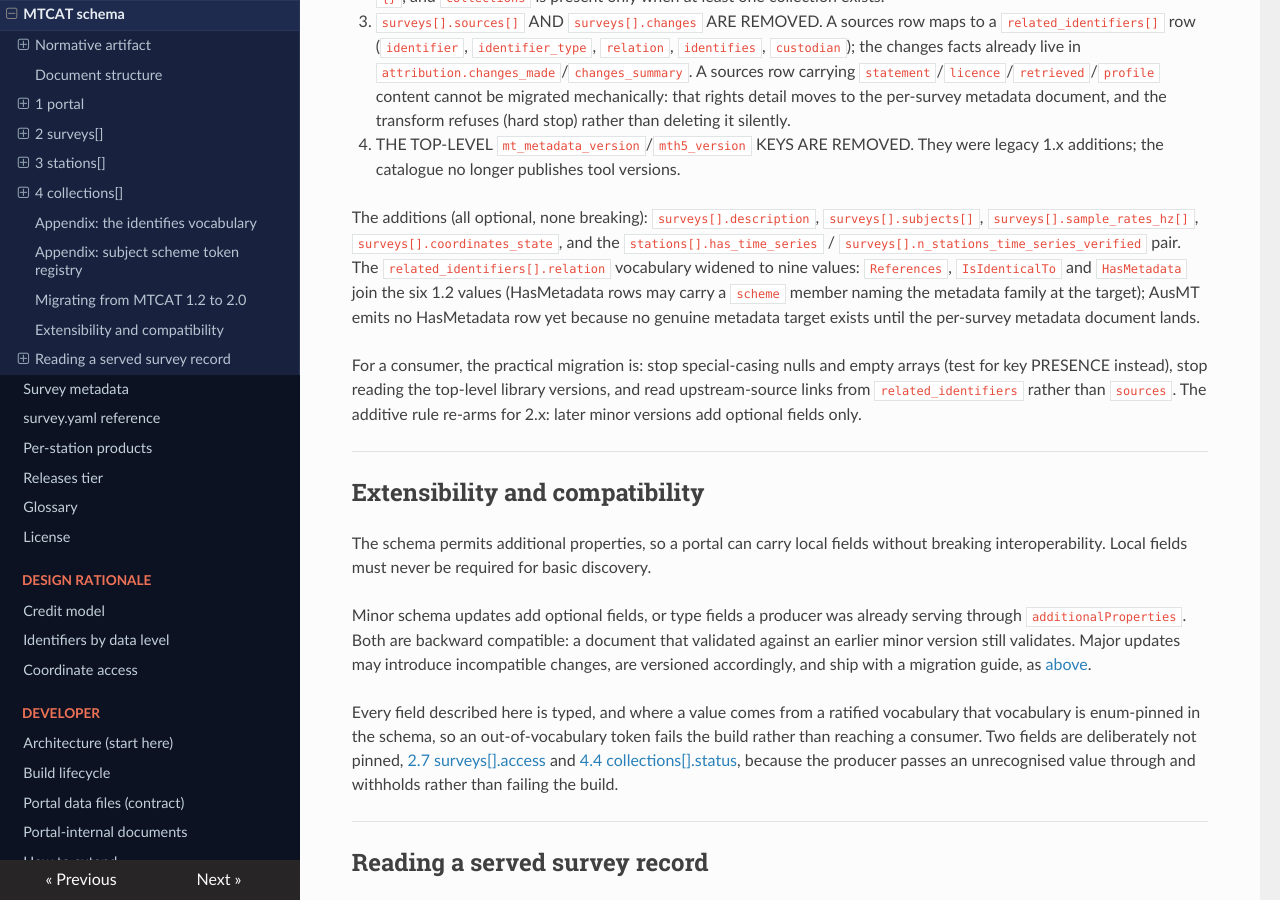
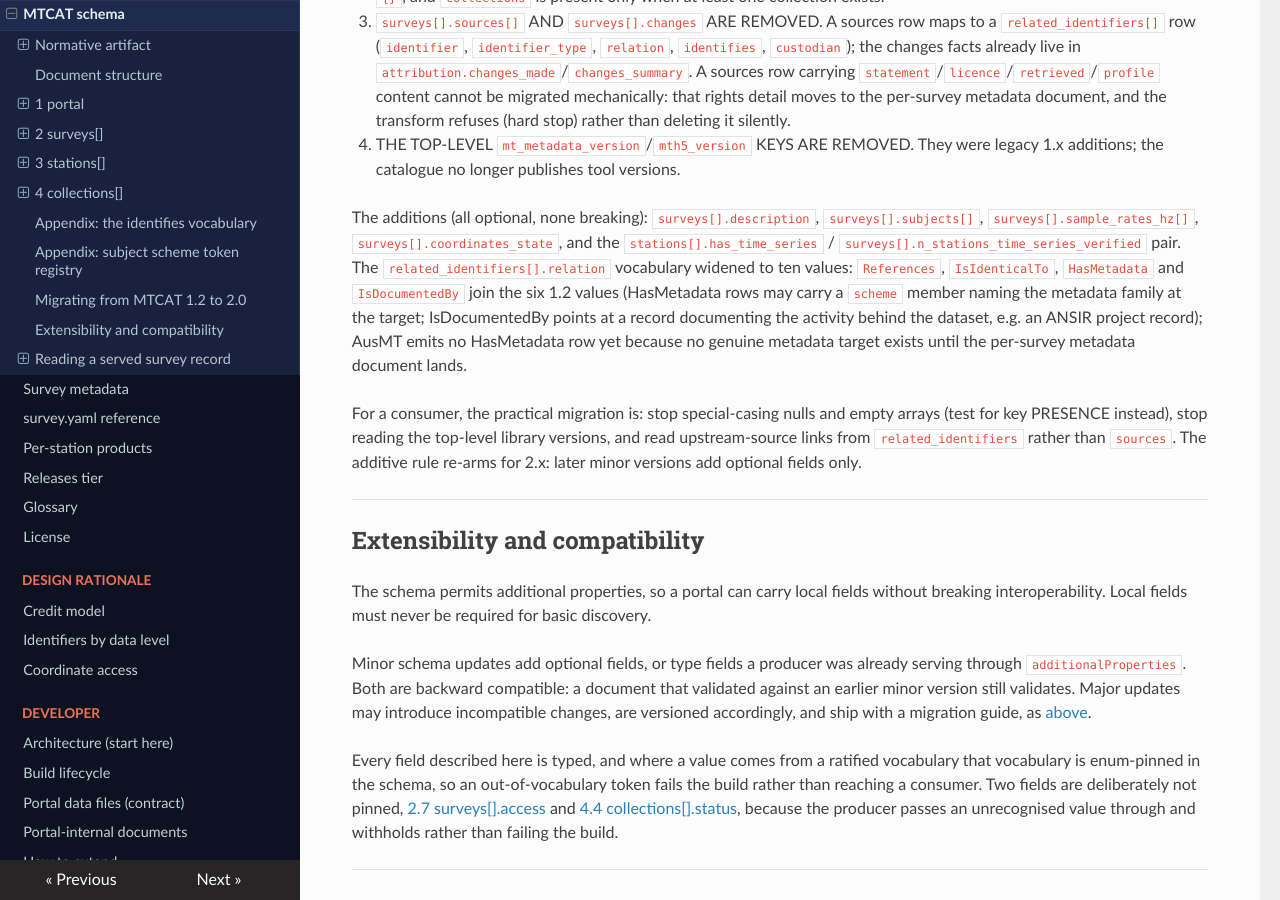
Before and after one commit to bvkay/ausmt, an MkDocs documentation site: the page built from docs/docs/reference/mtcat-schema.md, in a window 1280 px wide and 900 px high, scrolled down 23535 px. Built offline with MkDocs 1.6.1, drawn with Linux system fonts in a browser that asks for light colours; nearby versions of some CDN libraries.

Commit message:
mtcat schema: IsDocumentedBy joins the relation vocabulary
The surveys-side validator ratified it for activity-scope documentation
rows (ANSIR project records); the engine's fail-closed enum must carry the
same vocabulary or the corpus build dies at the product self-check. An
IsDocumentedBy target documents the activity behind the dataset, never the
data bytes.

```diff
--- a/docs/docs/reference/mtcat-schema.md
+++ b/docs/docs/reference/mtcat-schema.md
@@ -884,10 +884,12 @@ The breaking list:
 The additions (all optional, none breaking): `surveys[].description`, `surveys[].subjects[]`,
 `surveys[].sample_rates_hz[]`, `surveys[].coordinates_state`, and the
 `stations[].has_time_series` / `surveys[].n_stations_time_series_verified` pair. The
-`related_identifiers[].relation` vocabulary widened to nine values: `References`,
-`IsIdenticalTo` and `HasMetadata` join the six 1.2 values (HasMetadata rows may carry a `scheme`
-member naming the metadata family at the target); AusMT emits no HasMetadata row yet because no
-genuine metadata target exists until the per-survey metadata document lands.
+`related_identifiers[].relation` vocabulary widened to ten values: `References`,
+`IsIdenticalTo`, `HasMetadata` and `IsDocumentedBy` join the six 1.2 values (HasMetadata rows may
+carry a `scheme` member naming the metadata family at the target; IsDocumentedBy points at a
+record documenting the activity behind the dataset, e.g. an ANSIR project record); AusMT emits no
+HasMetadata row yet because no genuine metadata target exists until the per-survey metadata
+document lands.
 
 For a consumer, the practical migration is: stop special-casing nulls and empty arrays (test for key
 PRESENCE instead), stop reading the top-level library versions, and read upstream-source links from
```
Also changed, not shown: docs/docs/interoperability/api-reference.md (+4 -3 lines), 2 other files.
